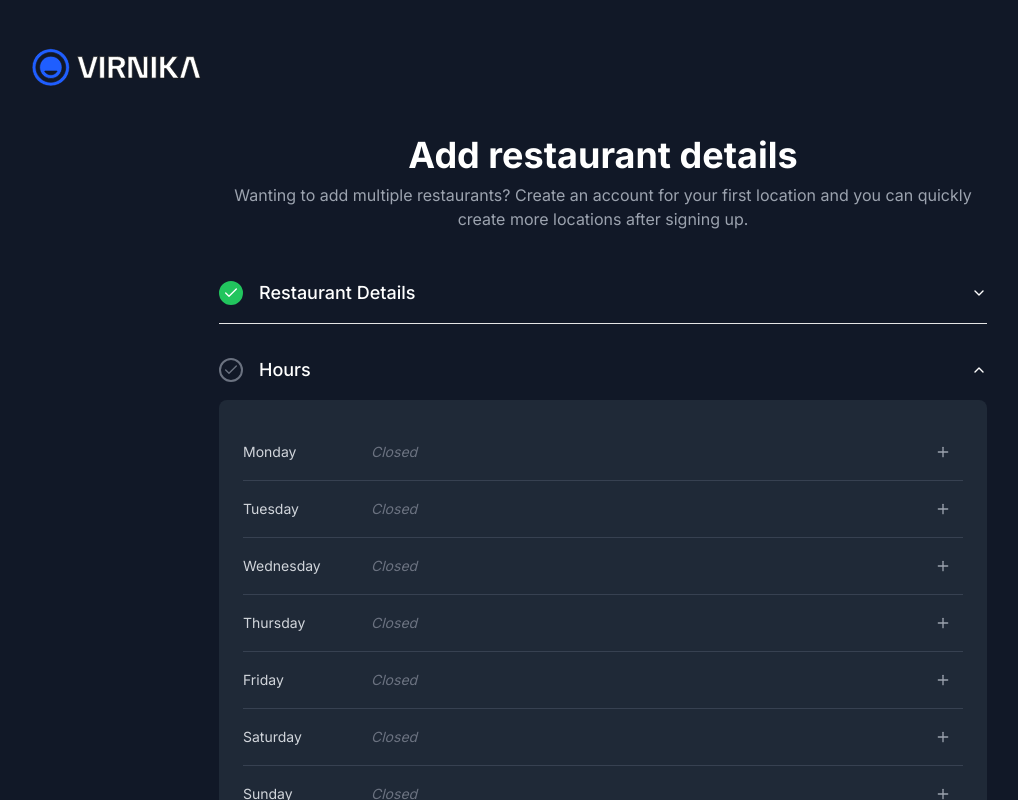
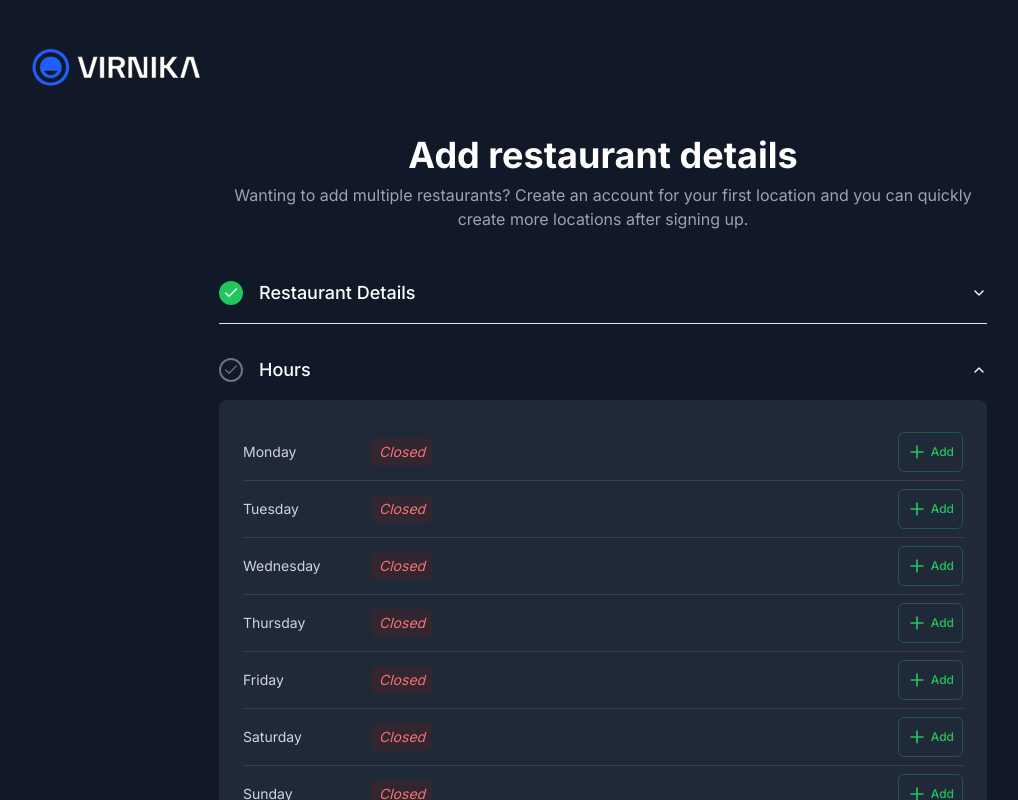
Before and after one commit to rdscott910/onboarding-form, a Next.js app: page /details in a window 1280 px wide. Both pictures are taken after a click on the button "Next". Shown: the top 800 px of the page, without its empty margins (37-1055 px from the left). Built offline with nearby package versions, Linux system fonts and the light colour scheme.

Commit message:
Adjust button styling and tooltip behavior
custom delayDuration prop added to tooltip provider

```diff
--- a/components/rest-hours.tsx
+++ b/components/rest-hours.tsx
@@ -4,6 +4,7 @@ import React from 'react';
 import { PlusIcon, MinusIcon } from 'lucide-react';
 import { Button } from '@/components/ui/button';
 import { Input } from '@/components/ui/input';
+import { Tooltip, TooltipContent, TooltipProvider, TooltipTrigger } from '@/components/ui/tooltip';
 
 const daysOfWeek = ['Monday', 'Tuesday', 'Wednesday', 'Thursday', 'Friday', 'Saturday', 'Sunday'] as const;
 type DayOfWeek = (typeof daysOfWeek)[number];
@@ -32,6 +33,7 @@ const TimeInput: React.FC<TimeInputProps> = ({ value, onChange }) => (
   <Input type="time" value={value} onChange={(e) => onChange(e.target.value)} className="w-28 bg-gray-700 text-white border-gray-600" />
 );
 
+/// HoursPair component
 interface HoursPairProps {
   openTime: string;
   closeTime: string;
@@ -45,12 +47,29 @@ const HoursPair: React.FC<HoursPairProps> = ({ openTime, closeTime, onOpenChange
     <TimeInput value={openTime} onChange={onOpenChange} />
     <span className="text-gray-400">to</span>
     <TimeInput value={closeTime} onChange={onCloseChange} />
-    <Button variant="ghost" size="icon" onClick={onRemove}>
-      <MinusIcon className="h-4 w-4 text-gray-400" />
-    </Button>
+    <TooltipProvider>
+      <Tooltip>
+        <TooltipTrigger asChild>
+          <Button
+            variant="ghost"
+            size="default"
+            onClick={onRemove}
+            className="text-red-500 p-2 bg-transparent border-red-500 border border-opacity-30 hover:text-red-600 hover:bg-red-800 hover:bg-opacity-10 hover:border-red-600"
+          >
+            <MinusIcon className="h-5 w-5" />
+            <span className="ml-1 text-xs">Remove</span>
+          </Button>
+        </TooltipTrigger>
+        <TooltipContent>
+          <p>Remove Hours</p>
+        </TooltipContent>
+      </Tooltip>
+    </TooltipProvider>
   </div>
 );
+/// End of HoursPair component
 
+/// DayHours component
 interface DayHoursProps {
   day: DayOfWeek;
   hours: TimeRange[];
@@ -87,15 +106,32 @@ const DayHours: React.FC<DayHoursProps> = ({ day, hours, onChange }) => {
             onRemove={() => removeHours(index)}
           />
         ))}
-        {hours.length === 0 && <div className="text-gray-500 italic">Closed</div>}
+        {hours.length === 0 && <div className="text-red-400 italic bg-red-900 bg-opacity-20 rounded-md px-2 py-1 inline-block">Closed</div>}
       </div>
-      <Button variant="ghost" size="icon" onClick={addHours}>
-        <PlusIcon className="h-4 w-4 text-gray-400" />
-      </Button>
+      <TooltipProvider>
+        <Tooltip>
+          <TooltipTrigger asChild>
+            <Button
+              variant="ghost"
+              size="default"
+              onClick={addHours}
+              className="text-green-500 p-2 bg-transparent border-green-500 border border-opacity-30 hover:text-green-600 hover:bg-green-800 hover:bg-opacity-10 hover:border-green-600"
+            >
+              <PlusIcon className="h-5 w-5" />
+              <span className="ml-1 text-xs">Add</span>
+            </Button>
+          </TooltipTrigger>
+          <TooltipContent>
+            <p>Add Hours</p>
+          </TooltipContent>
+        </Tooltip>
+      </TooltipProvider>
     </div>
   );
 };
+/// End of DayHours component
 
+/// RestHours component
 const RestHours: React.FC<RestHoursProps> = ({ hours, onChange, onNext }) => {
   const updateHours = (day: DayOfWeek, newHours: TimeRange[]) => {
     onChange({ ...hours, [day]: newHours });
--- /dev/null
+++ b/components/ui/tooltip.tsx
@@ -0,0 +1,41 @@
+'use client';
+
+import * as React from 'react';
+import * as TooltipPrimitive from '@radix-ui/react-tooltip';
+
+import { cn } from '@/lib/utils';
+
+const TooltipProvider = TooltipPrimitive.Provider;
+
+interface TooltipProps {
+  children: React.ReactNode;
+  delayDuration?: number;
+  // Add other props if needed
+}
+
+// delayDuration: optional parameter | default: 1200
+const Tooltip: React.FC<TooltipProps> = ({ children, delayDuration = 1200, ...props }) => (
+  <TooltipPrimitive.Root delayDuration={delayDuration} {...props}>
+    {children}
+  </TooltipPrimitive.Root>
+);
+
+const TooltipTrigger = TooltipPrimitive.Trigger;
+
+const TooltipContent = React.forwardRef<
+  React.ElementRef<typeof TooltipPrimitive.Content>,
+  React.ComponentPropsWithoutRef<typeof TooltipPrimitive.Content>
+>(({ className, sideOffset = 4, ...props }, ref) => (
+  <TooltipPrimitive.Content
+    ref={ref}
+    sideOffset={sideOffset}
+    className={cn(
+      'z-50 overflow-hidden rounded-md border bg-popover px-3 py-1.5 text-sm text-popover-foreground shadow-md animate-in fade-in-0 zoom-in-95 data-[state=closed]:animate-out data-[state=closed]:fade-out-0 data-[state=closed]:zoom-out-95 data-[side=bottom]:slide-in-from-top-2 data-[side=left]:slide-in-from-right-2 data-[side=right]:slide-in-from-left-2 data-[side=top]:slide-in-from-bottom-2',
+      className
+    )}
+    {...props}
+  />
+));
+TooltipContent.displayName = TooltipPrimitive.Content.displayName;
+
+export { Tooltip, TooltipTrigger, TooltipContent, TooltipProvider };
--- a/package.json
+++ b/package.json
@@ -15,6 +15,7 @@
     "@radix-ui/react-popover": "^1.1.1",
     "@radix-ui/react-slot": "^1.1.0",
     "@radix-ui/react-switch": "^1.1.0",
+    "@radix-ui/react-tooltip": "^1.1.2",
     "@stripe/react-stripe-js": "^2.8.0",
     "@stripe/stripe-js": "^4.4.0",
     "@supabase/supabase-js": "^2.45.4",
```
Also changed, not shown: 1 other file (tests, documents, lock files or other folders).
